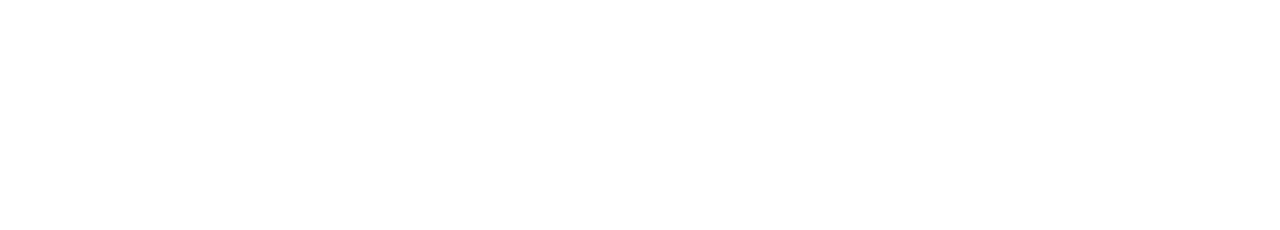
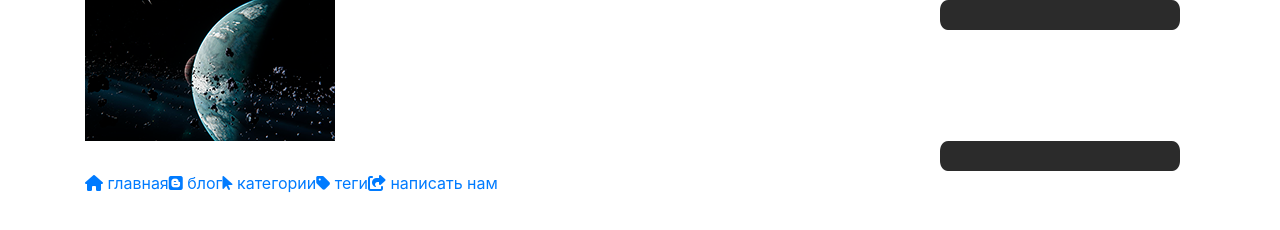
Before and after one commit to RihardXXX/TemplateForDjangoProject, a plain HTML site: page index.html in a window 1280 px wide. Drawn offline with nearby package versions, Linux system fonts and the light colour scheme.

Commit message:
create menu and logo

```diff
--- /dev/null
+++ b/css/fonts.css
@@ -0,0 +1,16 @@
+@font-face {
+   font-family: 'Open Sans Bold';
+   src: url('../fonts/OpenSans-Bold.ttf')
+}
+@font-face {
+   font-family: 'Open Sans Light';
+   src: url('../fonts/OpenSans-Light.ttf')
+}
+@font-face {
+   font-family: 'Open Sans Regular';
+   src: url('../fonts/OpenSans-Regular.ttf')
+}
+@font-face {
+   font-family: 'Open Sans Semibold';
+   src: url('../fonts/OpenSans-Semibold.ttf')
+}
--- a/css/style.css
+++ b/css/style.css
@@ -0,0 +1,7 @@
+@import "fonts.css";
+
+ul, li {
+    display: block;
+    margin: 0;
+    padding: 0;
+}
--- a/index.html
+++ b/index.html
@@ -10,7 +10,39 @@
 </head>
 <body>
 
+<!--    логотип и авторизация-->
+    <header class="logo-authorization">
+        <div class="container">
+            <div class="row">
+                <div class="col-xl-3"><img src="img/planet.png" class="logo"></div>
+                <div class="col-xl-6"></div>
+                <div class="col-xl-3"><img src="img/search.png" class="authorization"></div>
+            </div>
+            <div class="row">
+                <div class="col-xl-9"></div>
+                <div class="col-xl-3"><img src="img/search.png" class="authorization"></div>
+            </div>
+        </div>
+    </header>
 
+<!--        меню сайта-->
+    <header class="menu-bar">
+        <div class="container">
+            <div class="row">
+                <div class="col-xl-12">
+                    <div class="nav">
+                        <ul class="menu d-flex">
+                            <li menu__item><a href="#"><i class="fas fa-home"></i> главная</a></li>
+                            <li menu__item><a href="#"><i class="fab fa-blogger"></i> блог</a></li>
+                            <li menu__item><a href="#"><i class="fas fa-mouse-pointer"></i> категории</a></li>
+                            <li menu__item><a href="#"><i class="fas fa-tag"></i> теги</a></li>
+                            <li menu__item><a href="#"><i class="fas fa-share-square"></i> написать нам</a></li>
+                        </ul>
+                    </div>
+                </div>
+            </div>
+        </div>
+    </header>
 
 
 <script src="https://code.jquery.com/jquery-3.4.1.slim.min.js"
```
Also changed, not shown: fonts/OpenSans-Bold.ttf (added), fonts/OpenSans-Light.ttf (added), fonts/OpenSans-Regular.ttf (added), fonts/OpenSans-Semibold.ttf (added), img/planet.png (added).
